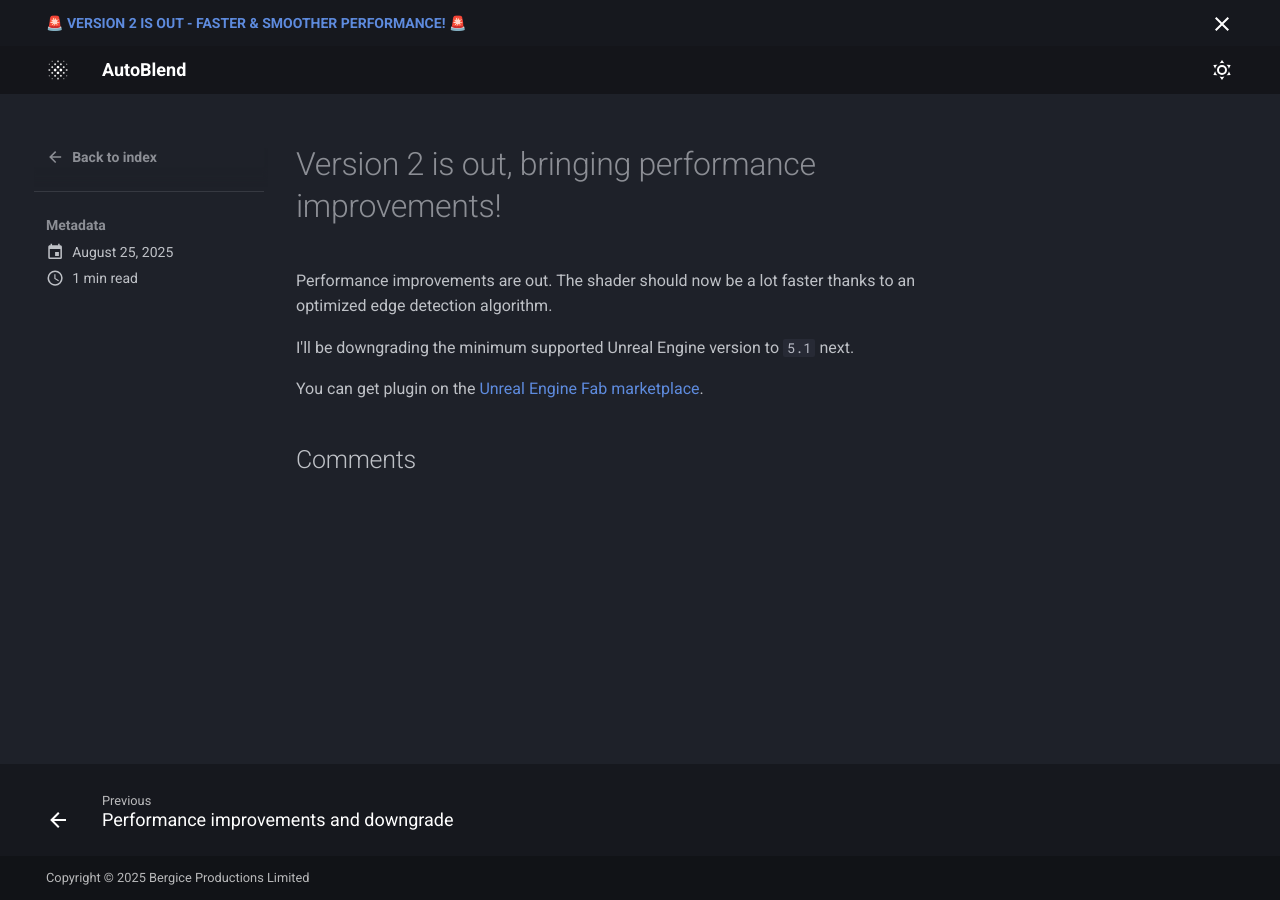
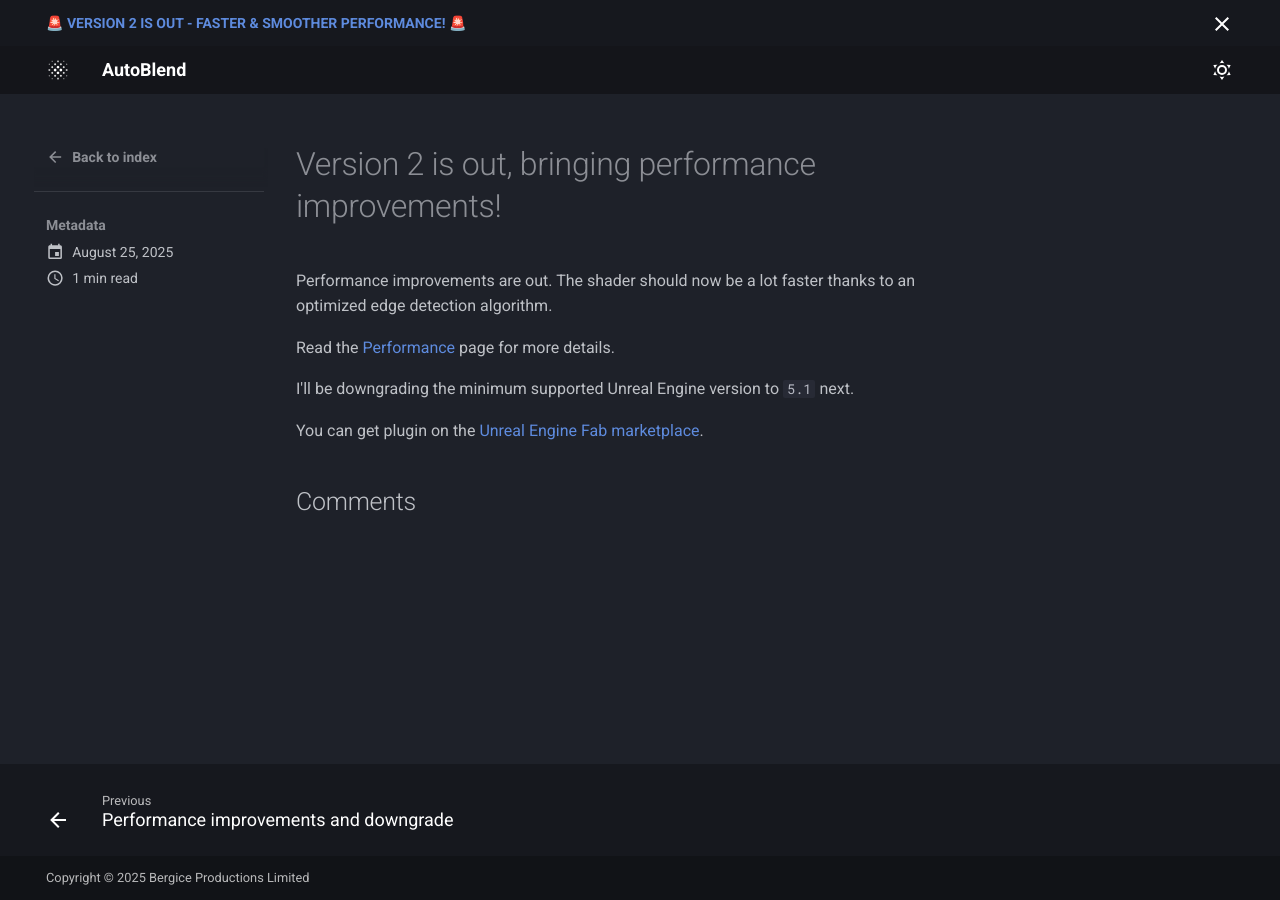
Before and after one commit to bergice/autoblend, an MkDocs documentation site: the page built from docs/blog/posts/version-2.md, in a window 1280 px wide. Built offline with MkDocs 1.6.1 and Material for MkDocs 9.7.7, drawn with Linux system fonts in a browser that asks for light colours; comment, search, counter and statistics services are not loaded.

Commit message:
Add link to performacne in changelog blog

```diff
--- a/docs/blog/posts/version-2.md
+++ b/docs/blog/posts/version-2.md
@@ -8,6 +8,8 @@ date:
 Performance improvements are out.
 The shader should now be a lot faster thanks to an optimized edge detection algorithm.
 
+Read the [Performance](/autoblend/performance) page for more details.
+
 I'll be downgrading the minimum supported Unreal Engine version to `5.1` next.
 
 You can get plugin on the [Unreal Engine Fab marketplace](https://www.fab.com/listings/b474f704-c319-4fd0-87f3-651931da6b33).
```
